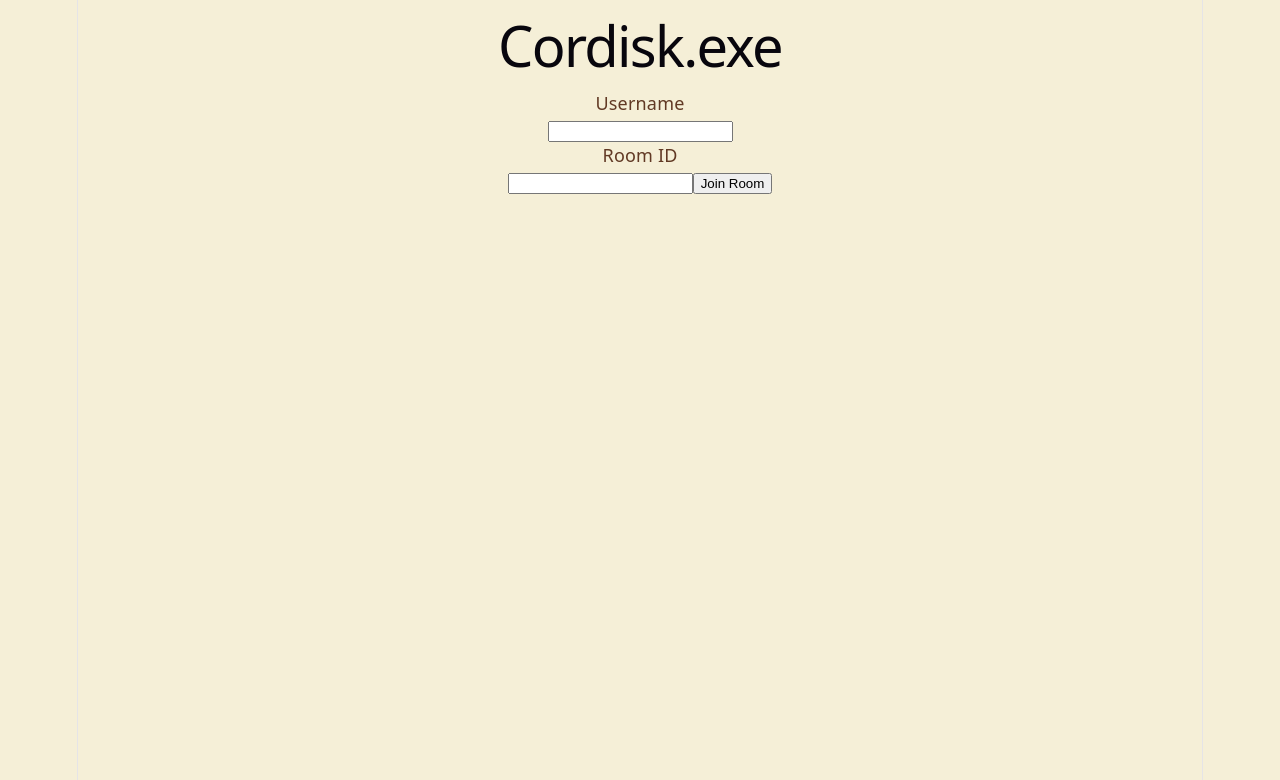
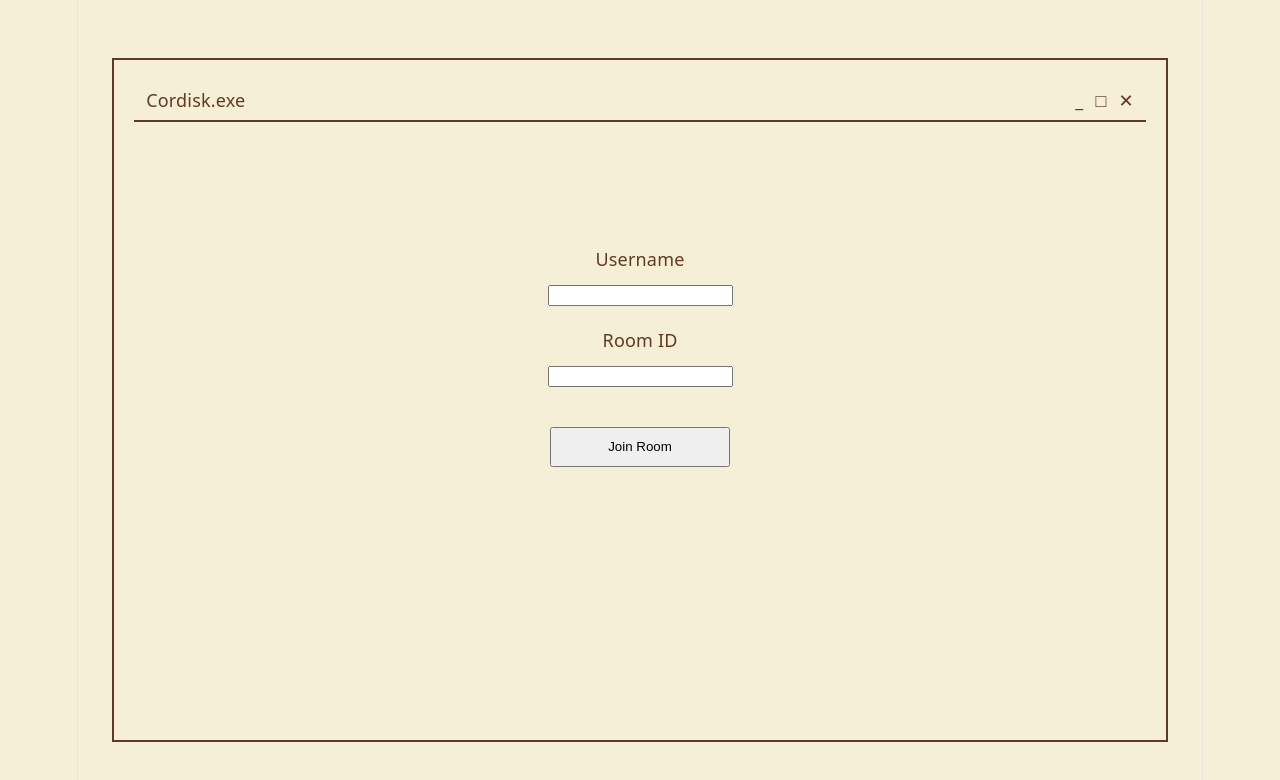
Before and after one commit to deadTinker/discordAtHome, a React (Vite) app in the folder client/: page / in a window 1280 px wide. Shown: the top 780 px of the page. Built offline with nearby package versions, Linux system fonts and the light colour scheme; no server answers.

Commit message:
made ui better

```diff
--- a/client/src/hooks/useWebRTC.ts
+++ b/client/src/hooks/useWebRTC.ts
@@ -20,6 +20,8 @@ function useWebRTC() {
 
 
     const createPeerConnection = () => {
+
+
 
 
       if (peerConnection.current) {
@@ -327,6 +329,24 @@ peerConnection.current.onconnectionstatechange = () => {
     };
 
 
+        const cleanup = () => {
+
+            peerConnection.current?.close();
+            peerConnection.current = null;
+
+            localStream.current?.getTracks().forEach(track => track.stop());
+            localStream.current = null;
+
+            remoteAudio.current = null;
+
+            pendingCandidates.current = [];
+
+            initialised.current = false;
+
+            currentRoomId.current = "";
+        }
+
+
     return {
         initialiseWebRTC,
         createOffer,
@@ -337,6 +357,7 @@ peerConnection.current.onconnectionstatechange = () => {
         localStream,
         remoteAudio,
         toggleMic,
+        cleanup,
 
     };
 }
--- /dev/null
+++ b/client/src/pages/Home.css
@@ -0,0 +1,62 @@
+body{
+  margin: 0;
+  background: #f5efd7;
+}
+
+.home{
+  min-height: 100vh;
+
+  display: flex;
+
+  justify-content: center;
+
+  align-items: center;
+}
+
+.window{
+  width: 500px;
+  max-width: 90vw;
+
+  border: 2px solid #613924;
+
+  background: #f5efd7;
+}
+
+.title-bar{
+  height: 40px;
+
+  display: flex;
+  justify-content: space-between;
+  align-items: center;
+
+  padding: 0 12px;
+
+  border-bottom: 2px solid #613924;
+}
+
+.content{
+  padding: 25px;
+}
+
+.content button{
+  display: block;
+  margin: 20px auto 0;
+
+  width: 180px;
+  height: 40px;
+
+}
+
+.field{
+  margin-bottom: 20px;
+}
+
+.field label{
+  display: block;
+  margin-bottom: 8px;
+}
+
+button:hover{
+    cursor:pointer;
+    transform: translateY(-2px);
+}
--- a/client/src/pages/Home.tsx
+++ b/client/src/pages/Home.tsx
@@ -1,5 +1,7 @@
 import { useState } from "react";
 import { useNavigate } from "react-router-dom";
+
+import "./Home.css";
 
 
 
@@ -29,32 +31,56 @@ function Home() {
 
         <div className="home">
 
-          <h1>Cordisk.exe</h1>
+          <div className="window">
 
+            <div className="title-bar">
 
+              <span>Cordisk.exe</span>
 
-          <p>Username</p>
+              <div className="window-buttons">
+
+              <span>_</span>
+              <span>□</span>
+              <span>✕</span>
+
+              </div>
+          </div>
+
+          <div className="content">
+
+            <br></br>
+            <br></br>
+            <br></br>
+            <br></br>
+
+          <div className="field">
+
+          <label>Username</label>
 
           <input
               value = {username}
               onChange={(e) => setUsername(e.target.value)}
           />
 
+          </div>
 
 
-          <p>Room ID</p>
+          <div className="field">
+          <label>Room ID</label>
 
           <input
               value = {roomId}
               onChange={(e) => setRoomId(e.target.value)}
           />
 
+          </div>
+
           <button onClick={joinRoom}>
               Join Room
           </button>
 
-
-
+            </div>
+          </div>
         </div>
     );
 
--- a/client/src/pages/Room.css
+++ b/client/src/pages/Room.css
@@ -2,6 +2,11 @@ body {
     margin: 0;
     background: #f5efd7;
     color: #613924;
+}
+
+button:hover{
+    cursor:pointer;
+    transform: translateY(-2px);
 }
 
 .Room{
@@ -52,20 +57,23 @@ body {
 .participants{
   flex: 1;
 
-  display: grid;
+  display: flex;
+  flex-wrap: wrap;
 
-  grid-template-columns: repeat(auto-fit, 220px);
 
-  gap: 20px;
+
+  gap: 35px;
 
   align-content: start;
-  justify-content: start;
+  justify-content: center;
+
+  margin-bottom: 40px;
 
 }
 
 .participant-card{
   width: 180px;
-  height: 180px;
+  height: 170px;
 
   border: 2px solid #613924;
 
@@ -81,7 +89,7 @@ body {
 
   display: flex;
 
-  justify-content: center;
+  justify-content:center;
 
   gap: 20px;
 
@@ -95,7 +103,7 @@ body {
   width: 50px;
   height: 50px;
 
-  border: 2px solid 613924;
+  border: 2px solid #613924;
 
   background: #f6eed0;
 
@@ -105,13 +113,19 @@ body {
 }
 
 .avatar{
-  height: 60px;
+  width: 96px;
+  height: 96px;
+
+
 
   display: flex;
+  justify-content: center;
   align-items: center;
-  justify-content: center;
 
-  font-size: 40px;
+
+  font-size: 64px;
+  margin: 0 auto 18px;
+
 
 
 }
@@ -136,3 +150,17 @@ body {
   gap: 6px;
 
 }
+
+.room-info{
+  display: flex;
+
+  justify-content: space-between;
+
+  align-items: center;
+
+  padding: 10px 15px;
+
+  border-bottom: 2px solid #613924;
+
+  font-size: 14px;
+}
--- a/client/src/pages/Room.tsx
+++ b/client/src/pages/Room.tsx
@@ -7,6 +7,8 @@ import socket from "../socket/socket";
 import useWebRTC from "../hooks/useWebRTC";
 
 import "./Room.css";
+
+import { useNavigate } from "react-router-dom";
 
 
 // Interfaces
@@ -48,6 +50,18 @@ function Room(){
 
     const [participants, setParticipants] = useState<Participant[]>([]);
 
+    const navigate = useNavigate();
+
+    const leaveRoom = () => {
+
+        cleanup();
+
+        socket.disconnect();
+
+        navigate("/");
+
+      };
+
     const {
 
         initialiseWebRTC,
@@ -64,6 +78,8 @@ function Room(){
 
         toggleMic,
 
+        cleanup,
+
       } = useWebRTC();
 
 
@@ -78,7 +94,10 @@ function Room(){
 // Initialising Web RTC
       const setup = async () => {
 
+          socket.connect();
+
           await initialiseWebRTC(roomId!);
+
           registerOfferListener(roomId!);
           registerAnswerListener();
           registeIceCandidateListener();
@@ -152,6 +171,9 @@ function Room(){
       };
 
 
+
+
+
 // Registering Handlers
       socket.on("room-state", handleRoomState);
       socket.on("user-joined", handleUserJoined);
@@ -171,6 +193,8 @@ function Room(){
         socket.off("offer");
         socket.off("answer");
         socket.off("ice-candidate");
+
+
       };
 
 
@@ -186,12 +210,27 @@ function Room(){
           <div className="title-bar">
             <span> Cordisk.exe - Room: {roomId} </span>
 
+            <span></span>
+
             <div className="window-buttons">
               <span>_</span>
               <span>□</span>
               <span>✕</span>
             </div>
           </div>
+
+
+
+          <div className="room-info">
+
+
+            <span> 👥 {participants.length} Participant{participants.length !==1 ? "s" : ""}
+            </span>
+
+
+          </div>
+
+
 
           <div className="content">
 
@@ -245,6 +284,7 @@ function Room(){
               <div className="toolbar">
 
                 <button onClick={toggleMic}>
+
                   {participants.find(user => user.socketId === socket.id)?.mic
                     ? "🔊"
                     : "🔈"}
@@ -258,7 +298,7 @@ function Room(){
                   🖥️
                 </button>
 
-                <button>
+                <button onClick={leaveRoom}>
                   📞
                 </button>
 
```
Also changed, not shown: 1 other file (tests, documents, lock files or other folders).
